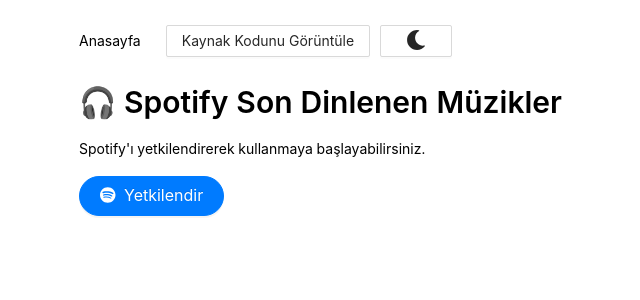
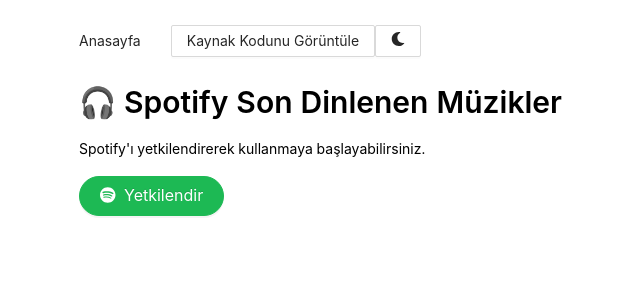
Before and after one commit to madtethys/spotify-son-dinlenenler, a Next.js app: page / in a window 1280 px wide. Shown: the top 300 px of the page, without its empty margins (81-721 px from the left). Built offline with nearby package versions, Linux system fonts and the light colour scheme; no server answers.

Commit message:
Koyu Tema Güncellemesi

```diff
--- a/styles/globals.css
+++ b/styles/globals.css
@@ -5,11 +5,6 @@ html[data-theme='light'] {
   --input-background: #ffffff;
   --input-text-color: #000000;
   --border-color: #d9d9d9;
-  --button-background: #007bff;
-  --button-text-color: #ffffff;
-  --button-border: #007bff;
-  --button-hover-background: #0056b3;
-  --button-hover-border: #0056b3;
 }
 
 /* Dark Theme */
@@ -19,11 +14,6 @@ html[data-theme='dark'] {
   --input-background: #333333;
   --input-text-color: #ffffff;
   --border-color: #444444;
-  --button-background: #007bff;
-  --button-text-color: #ffffff;
-  --button-border: #007bff;
-  --button-hover-background: #0056b3;
-  --button-hover-border: #0056b3;
 }
 
 body {
@@ -46,16 +36,13 @@ input, textarea {
 }
 
 .spotify-auth-btn {
-  background: var(--button-background) !important;
-  color: var(--button-text-color) !important;
-  border-color: var(--button-border) !important;
-  border-radius: 4px;
-  transition: background-color 0.3s, border-color 0.3s;
+  background: #1db954 !important; /* Green background for Spotify auth button */
+  border-color: #1db954 !important;
 }
 
 .spotify-auth-btn:hover {
-  background: var(--button-hover-background) !important;
-  border-color: var(--button-hover-border) !important;
+  background: #45bb6e !important;
+  border-color: #45bb6e !important;
 }
 
 .vert-space {
@@ -72,52 +59,28 @@ input, textarea {
   border-radius: 4px;
 }
 
-/* Dark Mode Styles for Ant Design Components */
-.ant-breadcrumb-link {
-  color: var(--text-color) !important;
+/* Custom buttons */
+.theme-toggle-btn, .source-code-btn {
+  margin-left: 10px;
 }
 
-.ant-tabs-nav-list {
-  color: var(--text-color) !important;
-}
-
-/* Custom Button Styles */
-.custom-button {
-  background: var(--button-background);
-  color: var(--button-text-color);
-  border: 1px solid var(--button-border);
-  border-radius: 4px;
-  padding: 8px 16px;
-  margin: 0 5px;
-  transition: background-color 0.3s, border-color 0.3s;
-  display: flex;
-  align-items: center;
-}
-
-.custom-button:hover {
-  background: var(--button-hover-background);
-  border-color: var(--button-hover-border);
-}
-
-/* Custom Source Code Button Styles */
 .source-code-btn {
-  background: transparent;
-  color: var(--text-color);
+  background: #007bff; /* Blue color for source code button */
+  color: #ffffff;
   border: none;
-  border-bottom: 1px solid var(--border-color);
-  padding: 8px 16px;
-  margin: 0 5px;
-  transition: color 0.3s, border-color 0.3s;
 }
 
 .source-code-btn:hover {
-  color: var(--button-hover-background);
-  border-color: var(--button-hover-background);
+  background: #0056b3; /* Darker blue on hover */
 }
 
-/* Dark Mode and Light Mode Icons */
-.theme-icon {
-  font-size: 20px;
-  cursor: pointer;
-  margin: 0 10px;
+.theme-toggle-btn {
+  background: transparent;
+  color: var(--text-color);
+  border: 1px solid var(--border-color);
 }
+
+.theme-toggle-btn:hover {
+  background: var(--border-color);
+  color: var(--text-color);
+}
```
